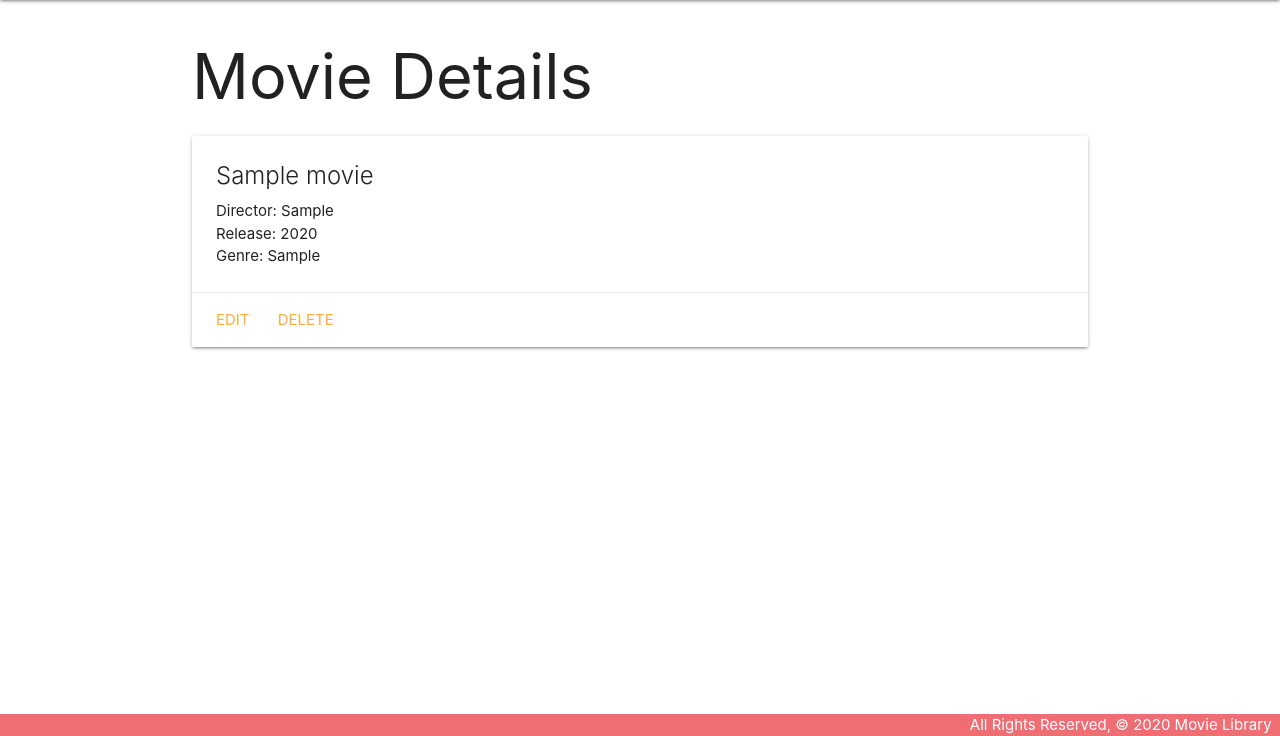
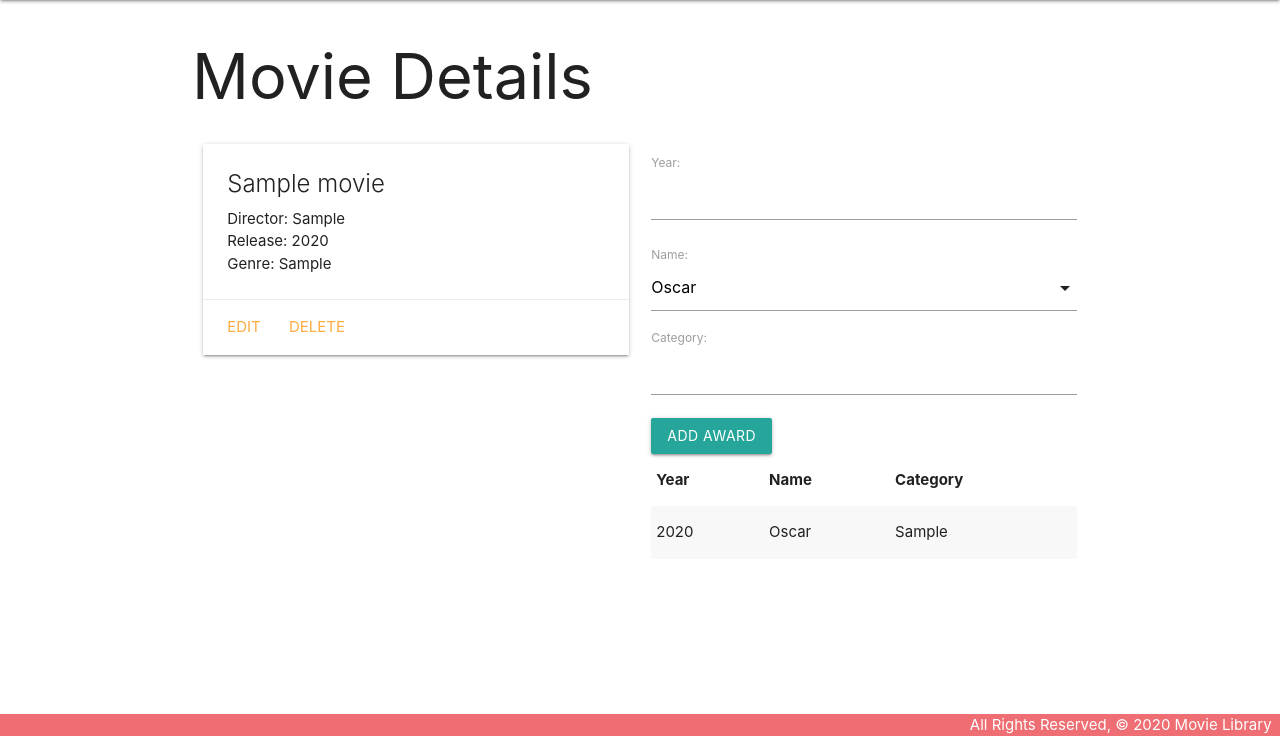
Before and after one commit to DTAngie/MovieLibarary, a Django app: page /movies/1/ in a window 1280 px wide. Shown: the part 64-800 px from the top of the page. Run offline with Django 3.2, Linux system fonts and the light colour scheme; tables that the repository leaves empty hold one stand-in row (values such as "Sample post").

Commit message:
add awards

```diff
--- a/movies_app/admin.py
+++ b/movies_app/admin.py
@@ -1,5 +1,6 @@
 from django.contrib import admin
-from .models import Movie
+from .models import Movie, Award
 
 # Register your models here.
 admin.site.register(Movie)
+admin.site.register(Award)
--- /dev/null
+++ b/movies_app/forms.py
@@ -0,0 +1,7 @@
+from django.forms import ModelForm
+from .models import Award
+
+class AwardForm(ModelForm):
+    class Meta:
+        model = Award
+        fields = ['year', 'name', 'category']
--- a/movies_app/models.py
+++ b/movies_app/models.py
@@ -2,14 +2,35 @@ from django.db import models
 from django.urls import reverse
 
 # Create your models here.
+AWARDS = (
+    ('O', 'Oscar'),
+    ('A', "Academy Award"),
+    ('S', 'Screen Actors Guild'),
+)
+
+
 class Movie(models.Model):
     title = models.CharField(max_length=100)
     release_year = models.IntegerField()
     director = models.CharField(max_length=100)
     genre = models.CharField(max_length=100)
 
-    def __srt__(self):
-        return self.name
+    def __str__(self):
+        return self.title
 
     def get_absolute_url(self):
         return reverse('detail', kwargs={'movie_id': self.id})
+
+class Award(models.Model):
+    year = models.IntegerField()
+    category = models.CharField(max_length=100)
+    name = models.CharField(
+        max_length=1,
+        choices=AWARDS,
+        default=AWARDS[0][0]
+    )
+
+    movie = models.ForeignKey(Movie, on_delete=models.CASCADE)
+
+    def __str__(self):
+        return f"{self.get_award_display()} on {self.date}"
--- a/movies_app/templates/base.html
+++ b/movies_app/templates/base.html
@@ -8,6 +8,7 @@
   <title>Movie Library</title>
   <link rel="stylesheet" href="https://cdnjs.cloudflare.com/ajax/libs/materialize/1.0.0/css/materialize.min.css">
   <link rel="stylesheet" type="text/css" href="{% static 'css/style.css' %}">
+  <script src="https://cdnjs.cloudflare.com/ajax/libs/materialize/1.0.0/js/materialize.min.js"></script>
 </head>
 <body>
   <header class="navbar-fixed">
--- a/movies_app/templates/movies/detail.html
+++ b/movies_app/templates/movies/detail.html
@@ -3,6 +3,8 @@
 
 <h1>Movie Details</h1>
 
+<div class="row">
+    <div class="col s6">
         <div class="card">
             <div class="card-content">
             <span class="card-title">{{ movie.title }}</span>
@@ -15,5 +17,33 @@
                 <a href="{% url 'movies_delete' movie.id %}">Delete</a>
             </div>
         </div>
+    </div>
+    <div class="col s6">
+        <form action="{% url 'add_award' movie.id %}" method="post">
+            {% csrf_token %}
+            {{ award_form.as_p }}
+            <input type="submit" class="btn" value="Add Award">
+          </form>
+        <table class="striped">
+            <thead>
+            <tr><th>Year</th><th>Name</th><th>Category</th></tr>
+            </thead>
+            <tbody>
+            {% for award in movie.award_set.all %}
+                <tr>
+                <td>{{award.year}}</td>
+                <td>{{award.get_name_display}}</td>
+                <td>{{award.category}}</td>
+                </tr>
+            {% endfor %}
+            </tbody>
+        </table>
+    </div>
+</div>
+
+<script>
+    const selectEl = document.getElementById('id_name');
+    M.FormSelect.init(selectEl);
+</script>
 
 {% endblock %}
--- a/movies_app/urls.py
+++ b/movies_app/urls.py
@@ -9,4 +9,5 @@ urlpatterns = [
     path('movies/create/', views.MovieCreate.as_view(), name='movies_create'),
     path('movies/<int:pk>/update/', views.MovieUpdate.as_view(), name='movies_update'),
     path('movies/<int:pk>/delete/', views.MovieDelete.as_view(), name='movies_delete'),
+    path('movies/<int:movie_id>/add_award/', views.add_award, name='add_award'),
 ]
--- a/movies_app/views.py
+++ b/movies_app/views.py
@@ -1,7 +1,8 @@
-from django.shortcuts import render
+from django.shortcuts import render, redirect
 from django.http import HttpResponse
 from .models import Movie
 from django.views.generic import ListView, CreateView, UpdateView, DeleteView
+from .forms import AwardForm
 
 
 class MovieList(ListView):
@@ -32,4 +33,13 @@ def about(request):
 
 def movies_detail(request, movie_id):
     movie = Movie.objects.get(pk=movie_id)
-    return render(request, 'movies/detail.html', {'movie': movie})
+    award_form = AwardForm()
+    return render(request, 'movies/detail.html', {'movie': movie, 'award_form': award_form})
+
+def add_award(request, movie_id):
+    form = AwardForm(request.POST)
+    if form.is_valid():
+        new_award = form.save(commit=False)
+        new_award.movie_id = movie_id
+        new_award.save()
+    return redirect('detail', movie_id=movie_id)
```
Also changed, not shown: movies_app/migrations/0002_award.py (added), movies_app/migrations/0003_auto_20201212_0650.py (added). Lines whose indentation alone changed are shown as unchanged.
